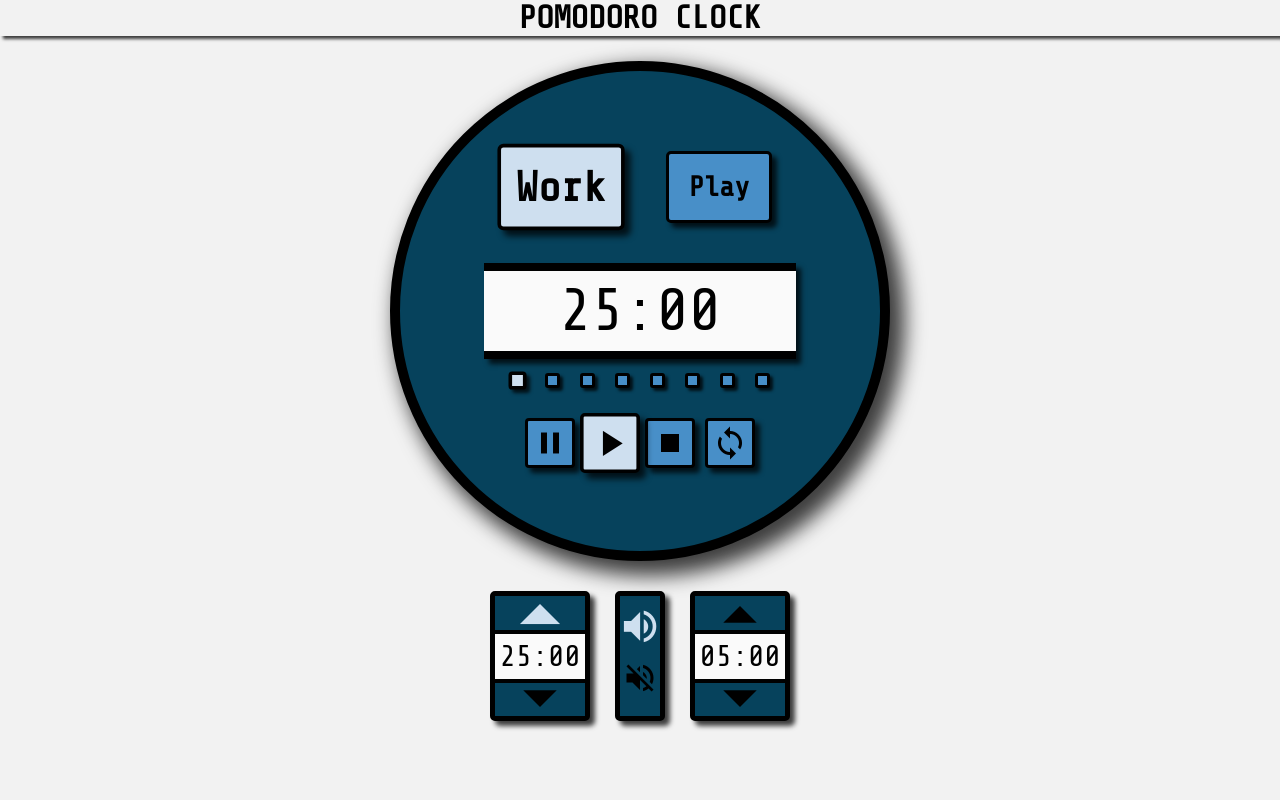
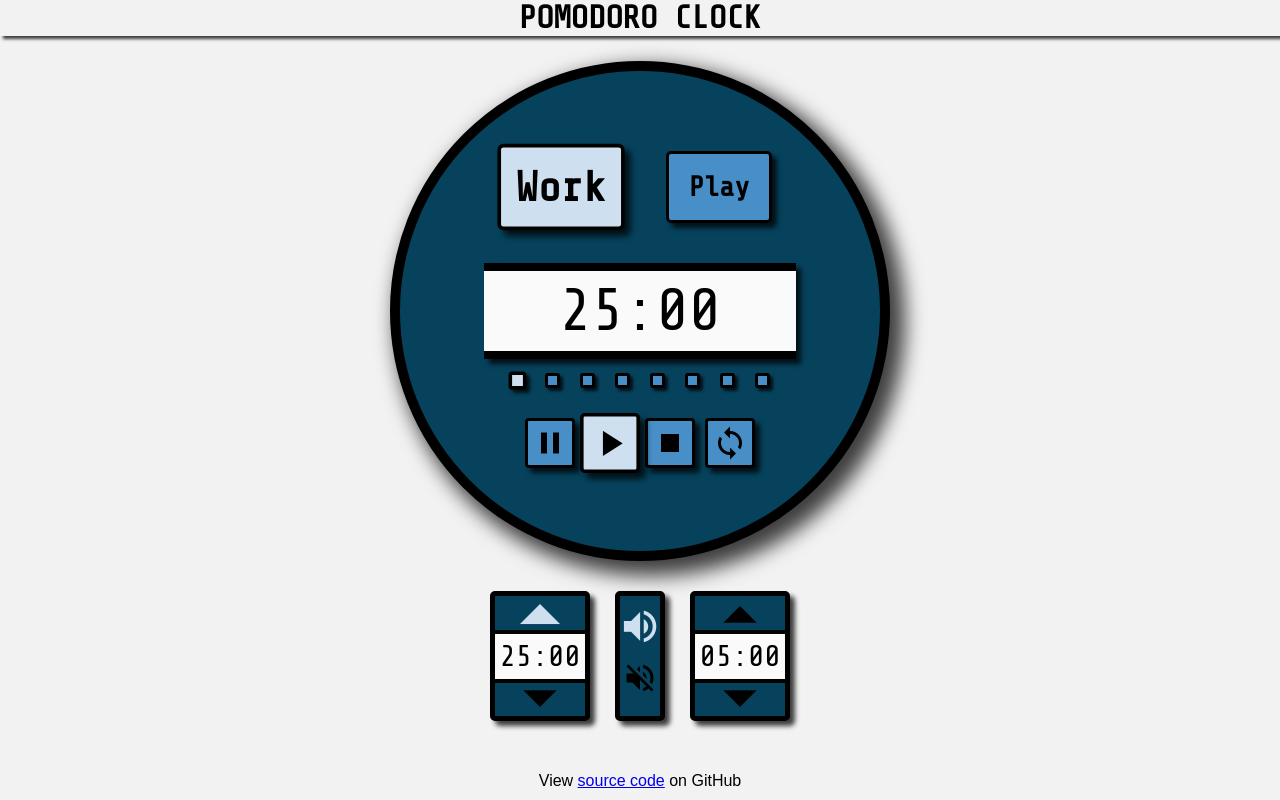
Before and after one commit to winplam/pomodoro, a plain HTML site: page index.html in a window 1280 px wide. Drawn offline with nearby package versions, Linux system fonts and the light colour scheme.

Commit message:
Add readme and footer

```diff
--- a/index.html
+++ b/index.html
@@ -64,6 +64,7 @@
 </div>
 <audio id="switchSound" src="sound/switch.mp3"></audio>
 <audio id="doneSound" src="sound/done.mp3"></audio>
+<footer>View <a href="https://github.com/winplam/calculator">source code</a> on GitHub</footer>
 </body>
 <script type="text/javascript" src="javascript.js"></script>
 </html>
--- a/style.css
+++ b/style.css
@@ -303,3 +303,12 @@ h1 {
     color: #CEDFEF; /* Light Blue */
     transform: scale(1.2);
 }
+
+footer {
+    bottom: 0%;
+    font-family: Arial, san-serif;
+    position: fixed;
+    text-align: center;
+    margin: 0 auto 10px auto;
+    width: 100%;
+}
```
Also changed, not shown: screenshot.png (added), 1 other file.
